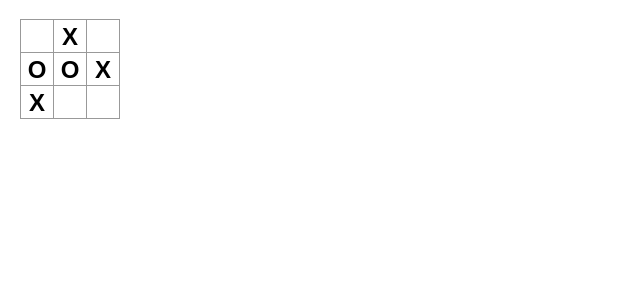
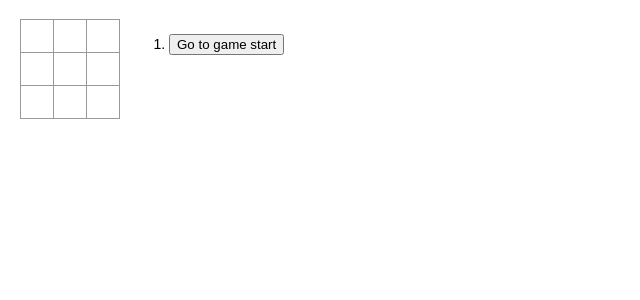
Before and after one commit to angelguzmaning/tic-tac-toe-ts-redux, a React (Create React App) app: page / in a window 1280 px wide. Shown: the top 300 px of the page, without its empty margins (0-640 px from the left). Built offline with nearby package versions, Linux system fonts and the light colour scheme.

Commit message:
Implement history

```diff
--- a/src/components/App/App.tsx
+++ b/src/components/App/App.tsx
@@ -1,9 +1,9 @@
-import { Board } from '../Board/Board';
+import { Game } from '../Game/Game';
 
 function App() {
   return (
     <div className='App'>
-      <Board squares={[null, 'X', null, 'O', 'O', 'X', 'X', null, null]} />
+      <Game />
     </div>
   );
 }
--- a/src/components/Game/Game.Slice.ts
+++ b/src/components/Game/Game.Slice.ts
@@ -1,14 +1,16 @@
 import { createSlice, PayloadAction } from '@reduxjs/toolkit';
 import { BoardSquares } from '../../types/boardSquares';
 
+export type GameStateHistoryEntry = { squares: BoardSquares };
+
 export interface GameState {
-  history: { squares: BoardSquares };
+  history: GameStateHistoryEntry[];
   stepNumber: number;
   xIsNext: boolean;
 }
 
 const initialState: GameState = {
-  history: { squares: [null, null, null, null, null, null, null, null, null] },
+  history: [{ squares: [null, null, null, null, null, null, null, null, null] }],
   stepNumber: 0,
   xIsNext: true,
 };
@@ -19,12 +21,19 @@ const slice = createSlice({
   reducers: {
     reset: () => initialState,
     playCell: (state, { payload: index }: PayloadAction<number>) => {
-      state.history.squares[index] = state.xIsNext ? 'X' : 'O';
+      state.history = state.history.slice(0, state.stepNumber + 1);
+      state.history.push({ squares: state.history[state.history.length - 1].squares.slice() as BoardSquares });
+      state.history[state.history.length - 1].squares[index] = state.xIsNext ? 'X' : 'O';
       state.xIsNext = !state.xIsNext;
+      state.stepNumber = state.history.length - 1;
+    },
+    jumpTo: (state, { payload: step }: PayloadAction<number>) => {
+      state.stepNumber = step;
+      state.xIsNext = step % 2 === 0;
     },
   },
 });
 
 export default slice.reducer;
 
-export const { reset, playCell } = slice.actions;
+export const { reset, playCell, jumpTo } = slice.actions;
--- a/src/components/Game/Game.tsx
+++ b/src/components/Game/Game.tsx
@@ -1,7 +1,28 @@
 import { useStore } from '../../state/storeHooks';
 import { Board } from '../Board/Board';
+import { GameStateHistoryEntry } from './Game.Slice';
 
 export function Game() {
   const state = useStore();
-  return <Board squares={state.history.squares} />;
+
+  return (
+    <div className='game'>
+      <div className='game-board'>
+        <Board squares={state.history[state.stepNumber].squares} />
+      </div>
+      <div className='game-info'>
+        <div>{status}</div>
+        <ol>{state.history.map(getMoveTemplate)}</ol>
+      </div>
+    </div>
+  );
 }
+
+function getMoveTemplate(_: GameStateHistoryEntry, move: number) {
+  const desc = move ? 'Go to move #' + move : 'Go to game start';
+  return (
+    <li key={move}>
+      <button>{desc}</button>
+    </li>
+  );
+}
```
Also changed, not shown: 1 other file (tests, documents, lock files or other folders).
